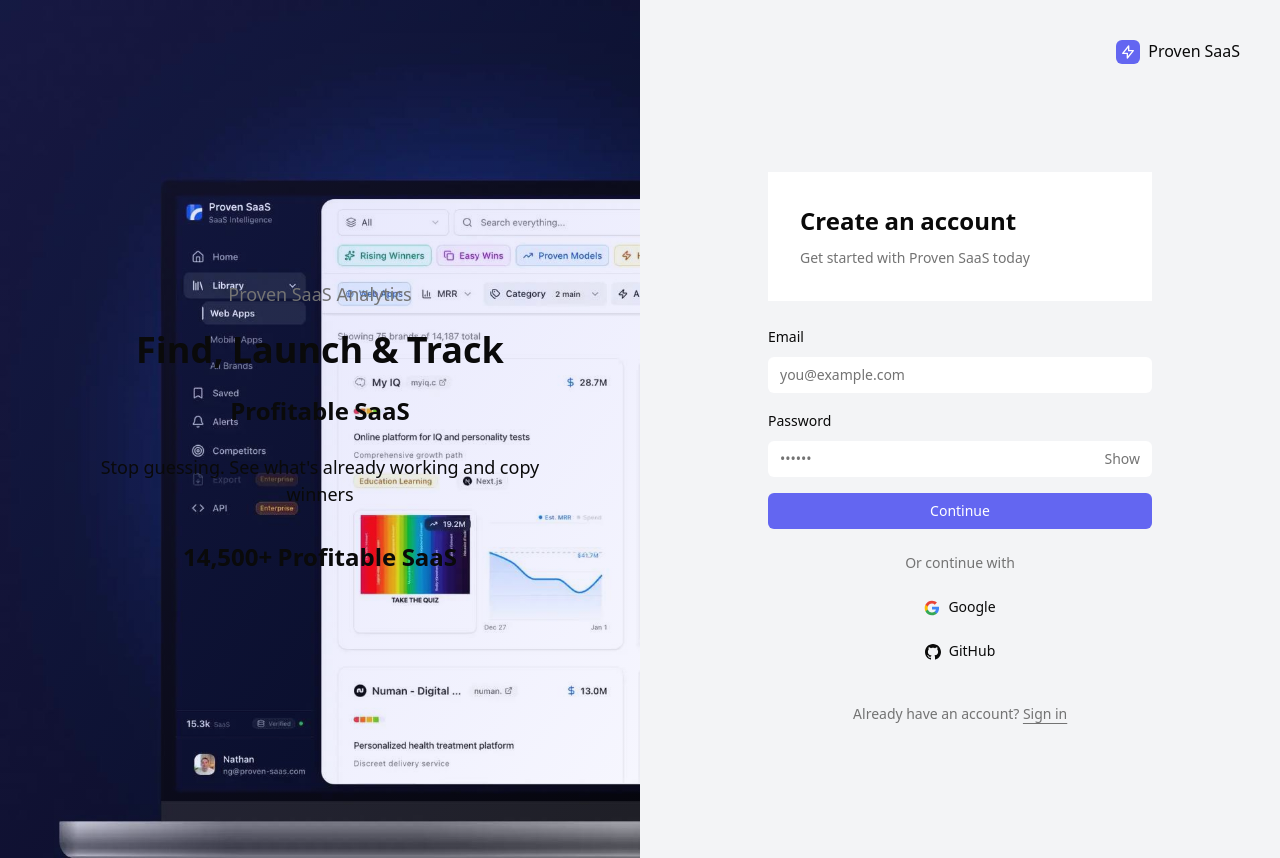
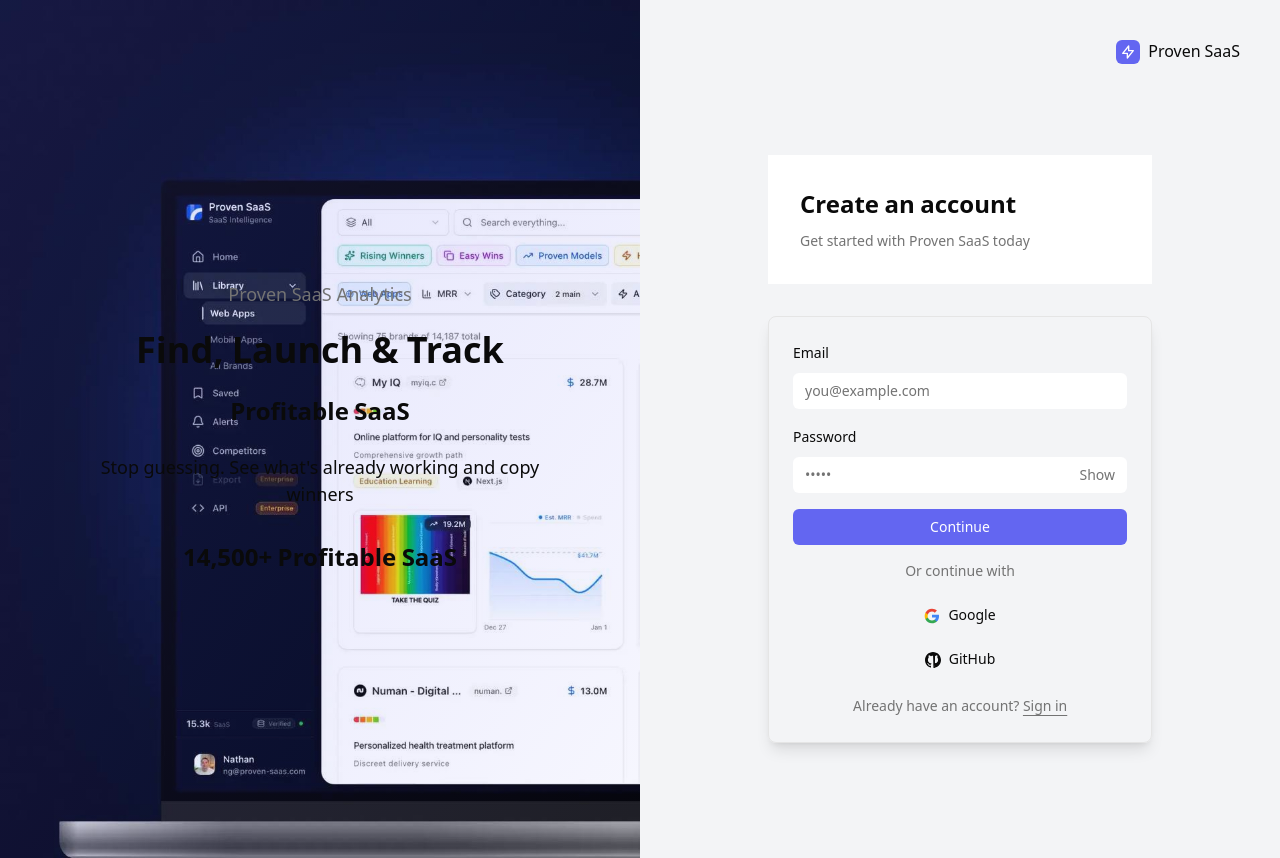
Before and after one commit to Embassey8/proven-saas-login-clone, a Next.js app: page /sign-up in a window 1280 px wide. Built offline with nearby package versions, Linux system fonts and the light colour scheme.

Commit message:
feat: Add box shadow to form wrapper divs
- Added shadow-lg to form wrapper divs
- Wrapper divs now have border border-input and shadow-lg
- Creates proper depth around entire form section
- Applied to both sign-in and sign-up pages

```diff
--- a/src/app/sign-in/page.tsx
+++ b/src/app/sign-in/page.tsx
@@ -14,7 +14,7 @@
 
   return (
     <div className="grid min-h-svh lg:grid-cols-2">
-      {/* Right side - Decorative image with header text overlay */}
+      {/* Right side - Decorative image with header text */}
       <div className="bg-muted relative hidden lg:block">
         <div className="absolute inset-0 bg-gradient-to-br from-primary/20 to-primary/5" />
         <img
@@ -59,15 +59,15 @@
         {/* Spacer */}
         <div className="flex flex-1 items-center justify-center px-2 lg:px-0">
           <div className="w-full max-w-sm">
-            {/* Header Card - No Border, No Shadow */}
-            <div className="bg-white p-8 mb-6">
+            {/* Header Card */}
+            <div className="bg-white p-8 mb-8">
               <h1 className="text-2xl font-bold mb-2">Welcome back</h1>
               <p className="text-sm text-muted-foreground">
                 Sign in to your account
               </p>
             </div>
 
-            {/* Form Group with Shadow and Border */}
+            {/* Form, divider, social buttons, and footer wrapper with box shadow */}
             <div className="border border-input shadow-lg rounded-lg p-6 space-y-4">
               <form onSubmit={handleSubmit} className="space-y-4">
                 <div>
@@ -93,7 +93,7 @@
                     <input
                       id="password"
                       type={showPassword ? "text" : "password"}
-                      placeholder="•••••••"
+                      placeholder="••••••"
                       value={password}
                       onChange={(e) => setPassword(e.target.value)}
                       className="flex h-9 w-full rounded-md border border-input bg-background px-3 py-1 text-sm transition-colors placeholder:text-muted-foreground focus-visible:outline-none focus-visible:ring-1 focus-visible:ring-ring disabled:cursor-not-allowed disabled:opacity-50 shadow-none border-0"
--- a/src/app/sign-up/page.tsx
+++ b/src/app/sign-up/page.tsx
@@ -60,13 +60,15 @@
         <div className="flex flex-1 items-center justify-center px-2 lg:px-0">
           <div className="w-full max-w-sm">
             {/* Header Card - No Border, No Shadow */}
-            <div className="bg-white p-8 mb-6">
+            <div className="bg-white p-8 mb-8">
               <h1 className="text-2xl font-bold mb-2">Create an account</h1>
               <p className="text-sm text-muted-foreground">
                 Get started with Proven SaaS today
               </p>
             </div>
 
+            {/* Form, divider, social buttons, and footer wrapper with box shadow */}
+            <div className="border border-input shadow-lg rounded-lg p-6 space-y-4">
               <form onSubmit={handleSubmit} className="space-y-4">
                 <div>
                   <label htmlFor="signup-email" className="text-sm font-medium leading-none mb-2">
@@ -91,7 +93,7 @@
                     <input
                       id="signup-password"
                       type={showPassword ? "text" : "password"}
-                    placeholder="••••••"
+                      placeholder="•••••"
                       value={password}
                       onChange={(e) => setPassword(e.target.value)}
                       className="flex h-9 w-full rounded-md border border-input bg-background px-3 py-1 text-sm transition-colors placeholder:text-muted-foreground focus-visible:outline-none focus-visible:ring-1 focus-visible:ring-ring disabled:cursor-not-allowed disabled:opacity-50 shadow-none border-0"
@@ -132,7 +134,7 @@
 
                 <button className="w-full flex items-center justify-center gap-2 border border-input hover:bg-accent hover:text-accent-foreground hover:shadow-md transition-shadow border-0 h-9 rounded-md text-sm font-medium">
                   <svg className="w-4 h-4" viewBox="0 0 24 24" fill="currentColor">
-                  <path d="M12 0c-6.626 0-12 5.373-12 12 0 5.302 3.438 9.8 8.207 11.387.599.111.793-.261.793-.577v-2.234c-3.338.726-4.033-1.416-4.033-1.416-.546-1.387-1.333-1.756-1.333-1.756-1.089-.745.083-.729.083-.729 1.205.084 1.839 1.237 1.839 1.237 1.07 1.834 2.807 1.304 3.492.997.107-.775.418-1.305.762-1.604-2.665-.305-5.467-1.334-5.467-5.931 0-1.311.469-2.381 1.236-3.221-.124-.303-.535-1.524.117-3.176 0 0 1.008-.322 3.301 1.23.957-.266 1.983-.399 3.003-.404 1.02.005 2.047.138 3.006.404 2.291-1.552 3.297-1.23 3.297-1.23.653 1.653.242 2.874.118 3.176.77.84 1.235 1.911 1.235 3.221 0 4.609-2.807 5.624-5.479 5.921.43.372.823 1.102.823 2.222v3.293c0 .319.192.694.801.576 4.765-1.589 8.199-6.086 8.199-11.386 0-6.627-5.373-12-12-12z"/>
+                    <path d="M12 0c-6.626 0-12 5.373-12 12 0 5.302 3.438 9.8 8.207 11.387.599.111.793-.261.793-.577v-2.234c-3.338.726-4.033-1.416-4.033-1.416-.546-1.387-1.333-1.756-1.333-1.756-1.089-.745.083-.729.083-.729 1.205.084 1.839 1.237 1.839 1.237 1.07 1.834 2.807 1.304 3.492.997.107-.775.418-1.305.762-1.604-2.665-.305-5.467-1.334-5.467-5.931 0-1.311.469-2.381 1.236-3.221-.124-.303-.535-1.524.117-3.176 0 0 1.008-.322 3.301 1.23.957-.266 1.983-.399 3.003-.404 1.02.005 2.047 138 3.006.404 2.291-1.552 3.297-1.23 3.297-1.23.653 1.653.242 2.874.118 3.176.77.84 1.235 1.911 1.235 3.221 0 4.609-2.807 5.624-5.479 5.921.43.372.823 1.102.823 2.222v3.293c0 .319.192.694.801.576 4.765-1.589 8.199-6.086 8.199-11.386 0-6.627-5.373-12-12-12z"/>
                   </svg>
                   GitHub
                 </button>
@@ -150,5 +152,6 @@
           </div>
         </div>
       </div>
+    </div>
   );
 }
```
Lines whose indentation alone changed are shown as unchanged.
